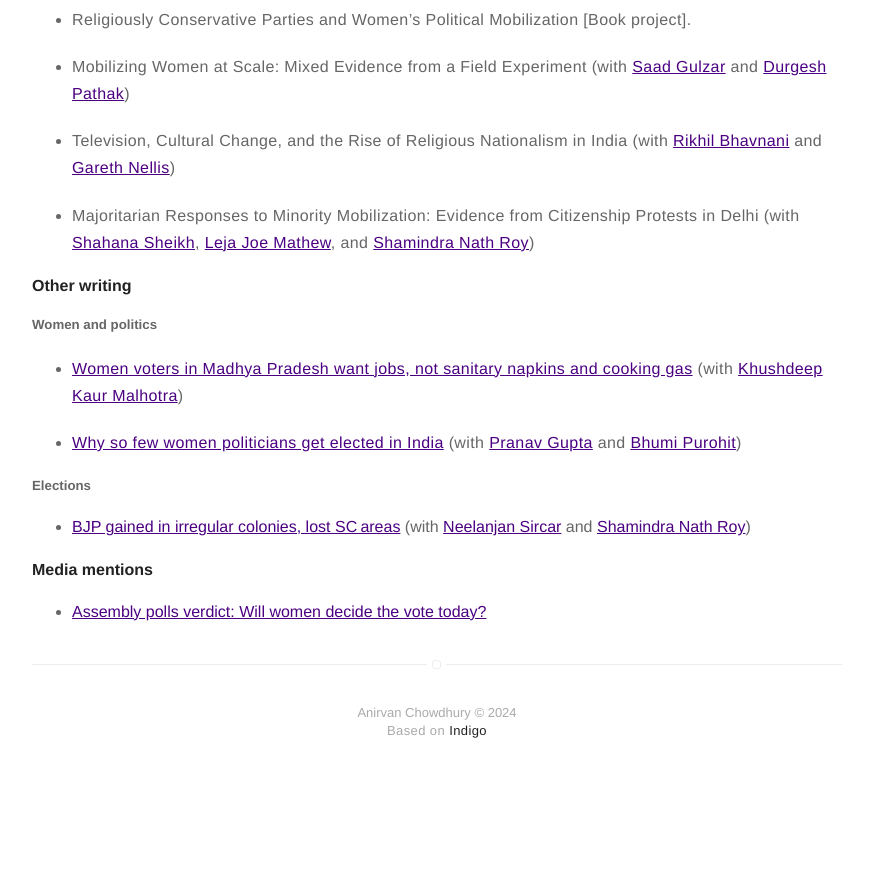
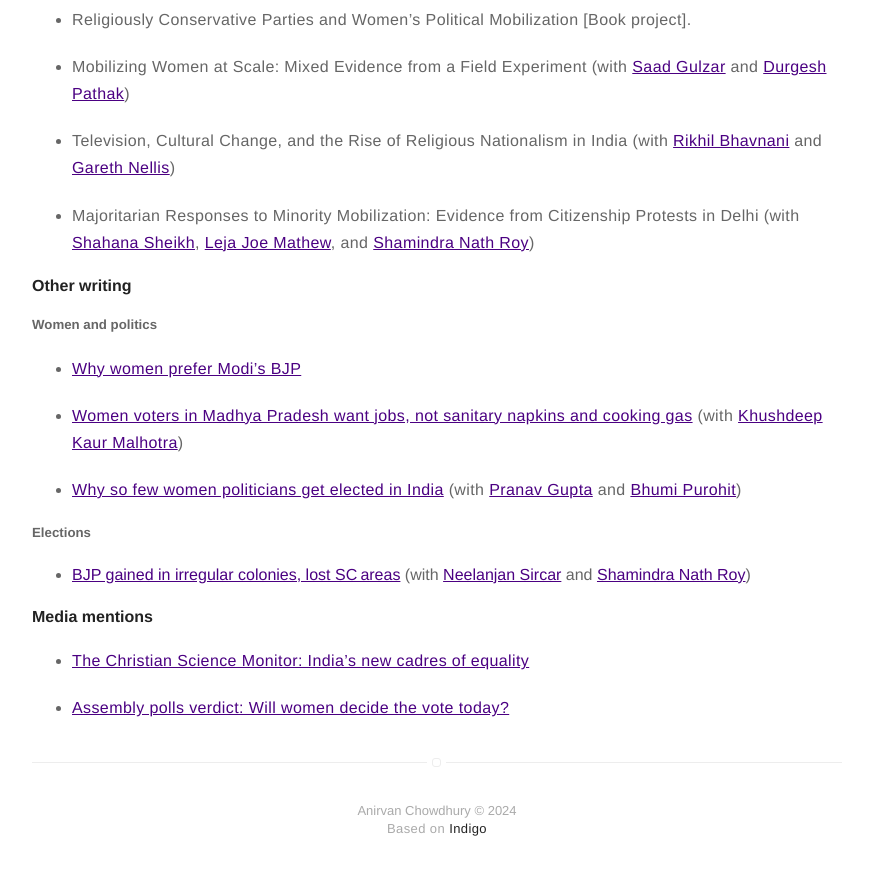
Before and after one commit to anirvanchowdhury/anirvanchowdhury.github.io, a Jekyll site: the page built from research.md, in a window 1280 px wide and 900 px high, scrolled down 1829 px. Shown: the top 875 px of the window, without its empty margins (203-1076 px from the left). Built offline with Jekyll 4.4.1, drawn with Linux system fonts in a browser that asks for light colours; before the commit the page ends 2631 px from its top, so only the background shows below that.

Commit message:
Update research.md

```diff
--- a/research.md
+++ b/research.md
@@ -47,6 +47,8 @@ For a sketch of the argument, research design, and evidence, please click [here]
 
 #### Other writing
 ##### Women and politics
+* [Why women prefer Modi’s BJP](https://indianexpress.com/article/opinion/women-prefer-modi-bjp-9093597/)
+
 * [Women voters in Madhya Pradesh want jobs, not sanitary napkins and cooking gas](https://theprint.in/opinion/women-voters-in-madhya-pradesh-want-jobs-not-sanitary-napkins-and-cooking-gas/155742/) (with [Khushdeep Kaur Malhotra](https://www.ideasforindia.in/profile/khusdeep.html))
 
 * [Why so few women politicians get elected in India](https://www.livemint.com/elections/lok-sabha-elections/why-so-few-women-politicians-get-elected-in-india-1557134520487.html) (with [Pranav Gupta](https://polisci.berkeley.edu/people/person/pranav-gupta) and [Bhumi Purohit](https://polisci.berkeley.edu/people/person/bhumi-purohit))
@@ -56,4 +58,6 @@ For a sketch of the argument, research design, and evidence, please click [here]
 
 
 #### Media mentions
+* [The Christian Science Monitor: India’s new cadres of equality](https://www.csmonitor.com/text_edition/Commentary/the-monitors-view/2024/0104/India-s-new-cadres-of-equality)
+
 * [Assembly polls verdict: Will women decide the vote today?](https://mumbaimirror.indiatimes.com/news/india/assembly-polls-verdict-will-women-decide-the-vote-today/articleshow/67032480.cms?utm_source=contentofinterest&utm_medium=text&utm_campaign=cppst)
```
